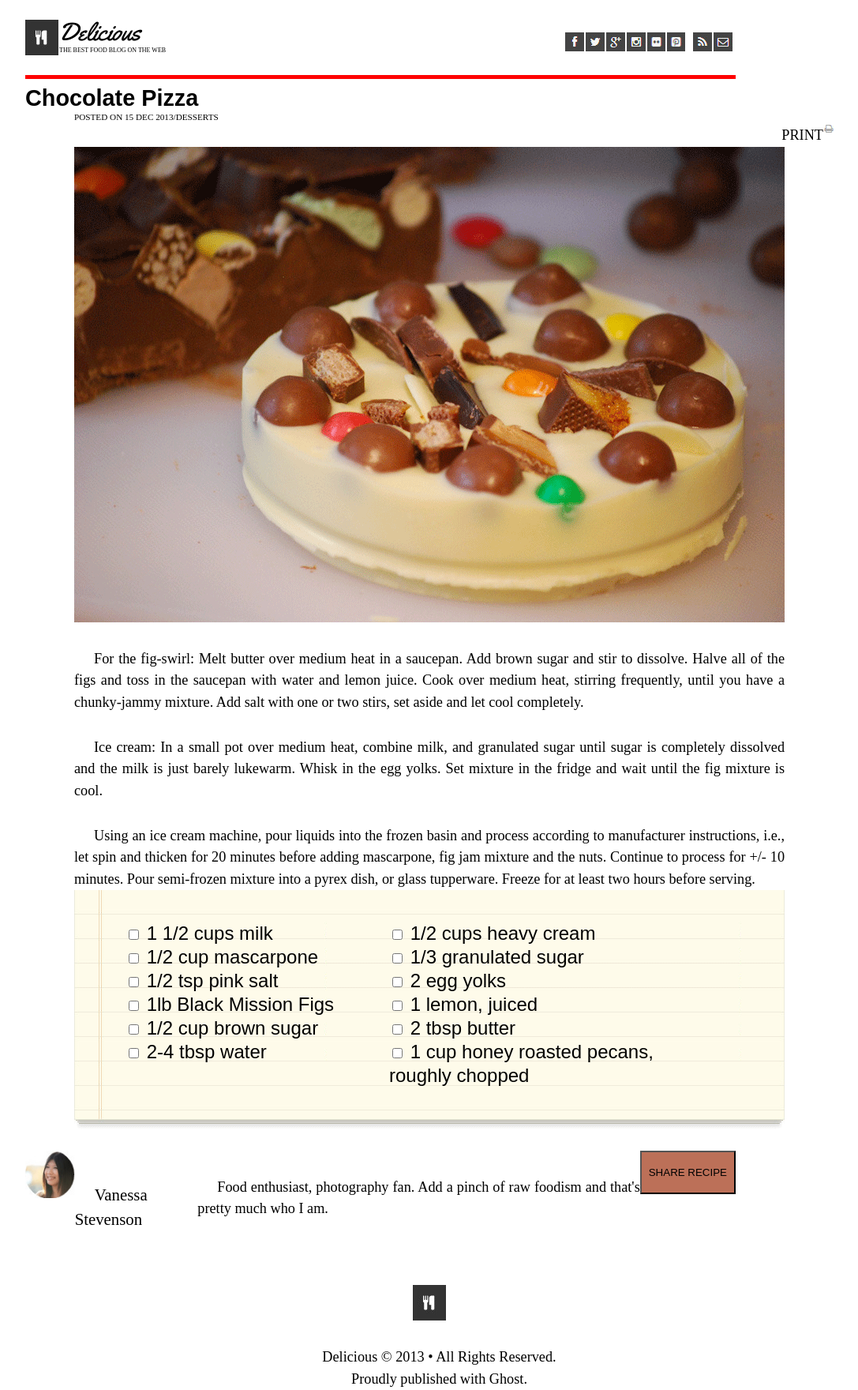
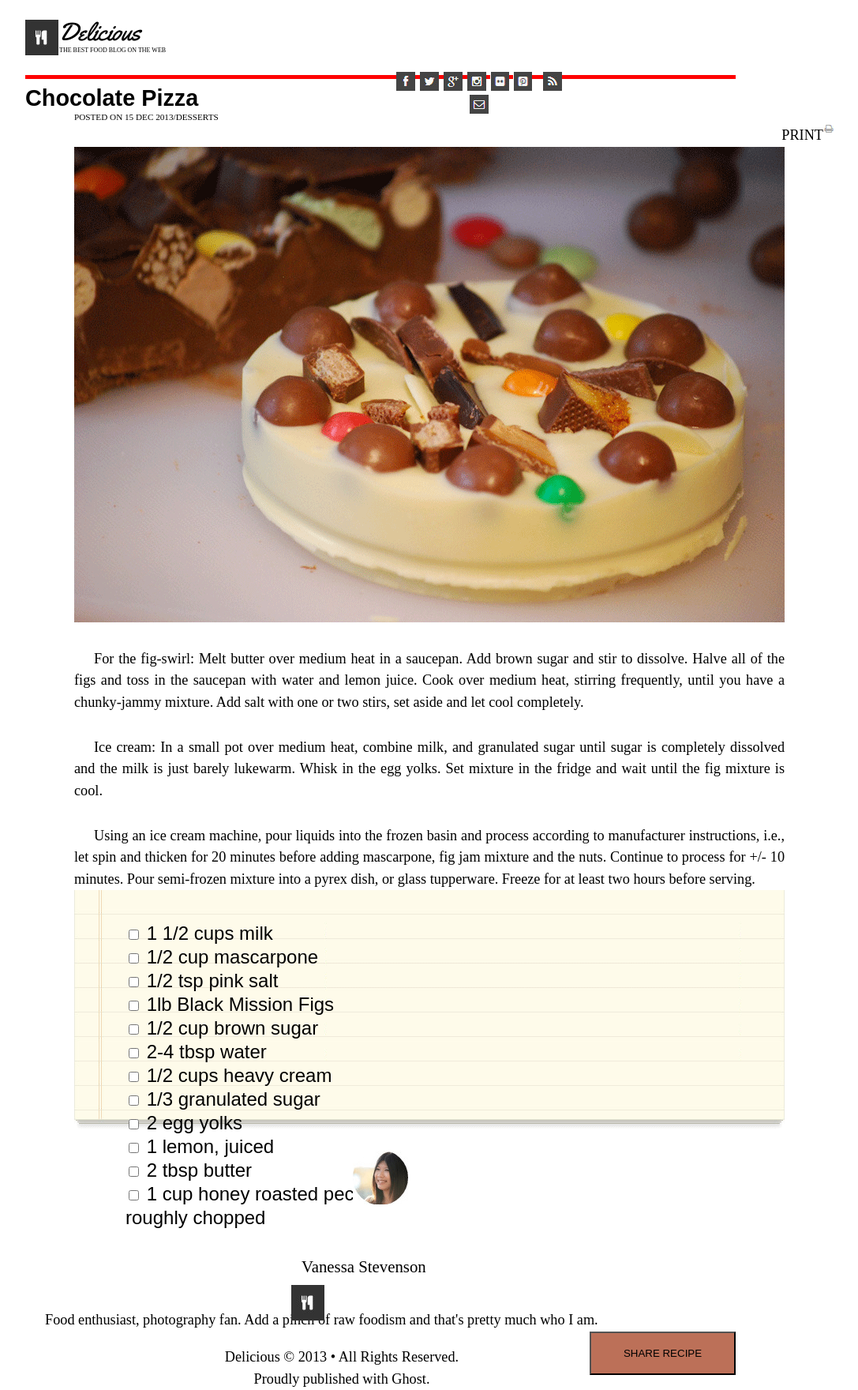
Before and after one commit to yoshiontheloose/chocolate-pizza, a plain HTML site: page index.html in a window 1280 px wide. Shown: the whole page at 79% size, without its empty margins (96-1183 px from the left). Drawn offline with Linux system fonts and the light colour scheme; a web font is replaced by a local one.

Commit message:
remove flex

```diff
--- a/style.css
+++ b/style.css
@@ -28,7 +28,7 @@ p {
   padding-top: 30px;
 }
 header {
-  display: flex;
+  /* display: flex; */
   height: 50px;
   width:900px;
   padding: 25px 0px 20px 0px;
@@ -48,7 +48,7 @@ footer {
 }
 
 footer article {
-  display: flex;
+  /* display: flex; */
   height: 90px;
   width: 900px;
   margin: 25px 0px 80px 0px;
@@ -65,7 +65,7 @@ button {
   background-image: url(chocolatePizzaAssets/lab-assets/list-bg.png);
   width:835px;
   height: 265px;
-  display:flex;
+  /* display:flex; */
   padding:40px 0px 0px 65px;
   margin:auto;
 
@@ -94,7 +94,7 @@ ul {
   text-indent: 0px;
 }
 #socials {
-  display: flex;
+  /* display: flex; */
   width: 220px;
   margin-left: 465px;
   margin-top: 15px;
```
